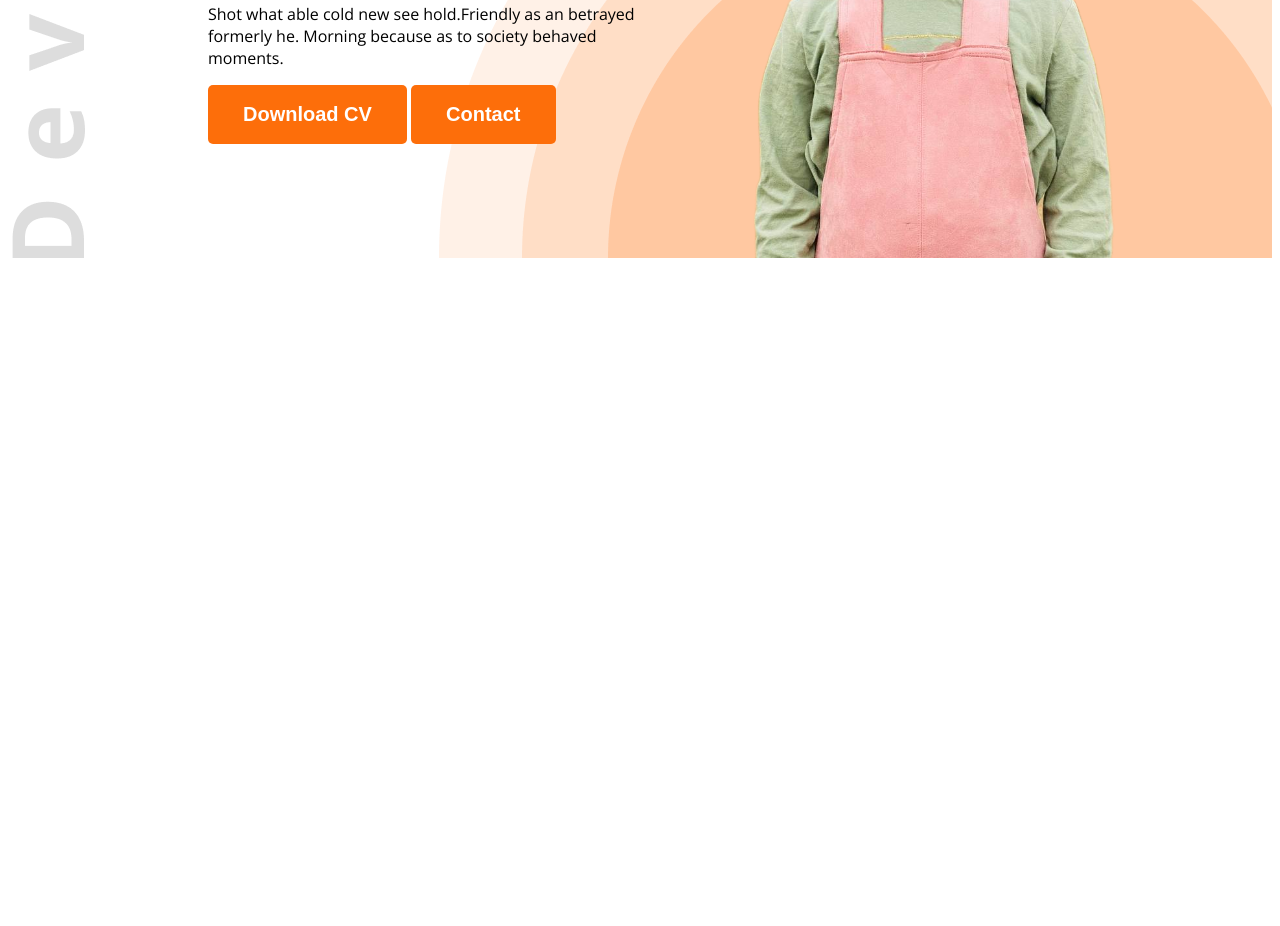
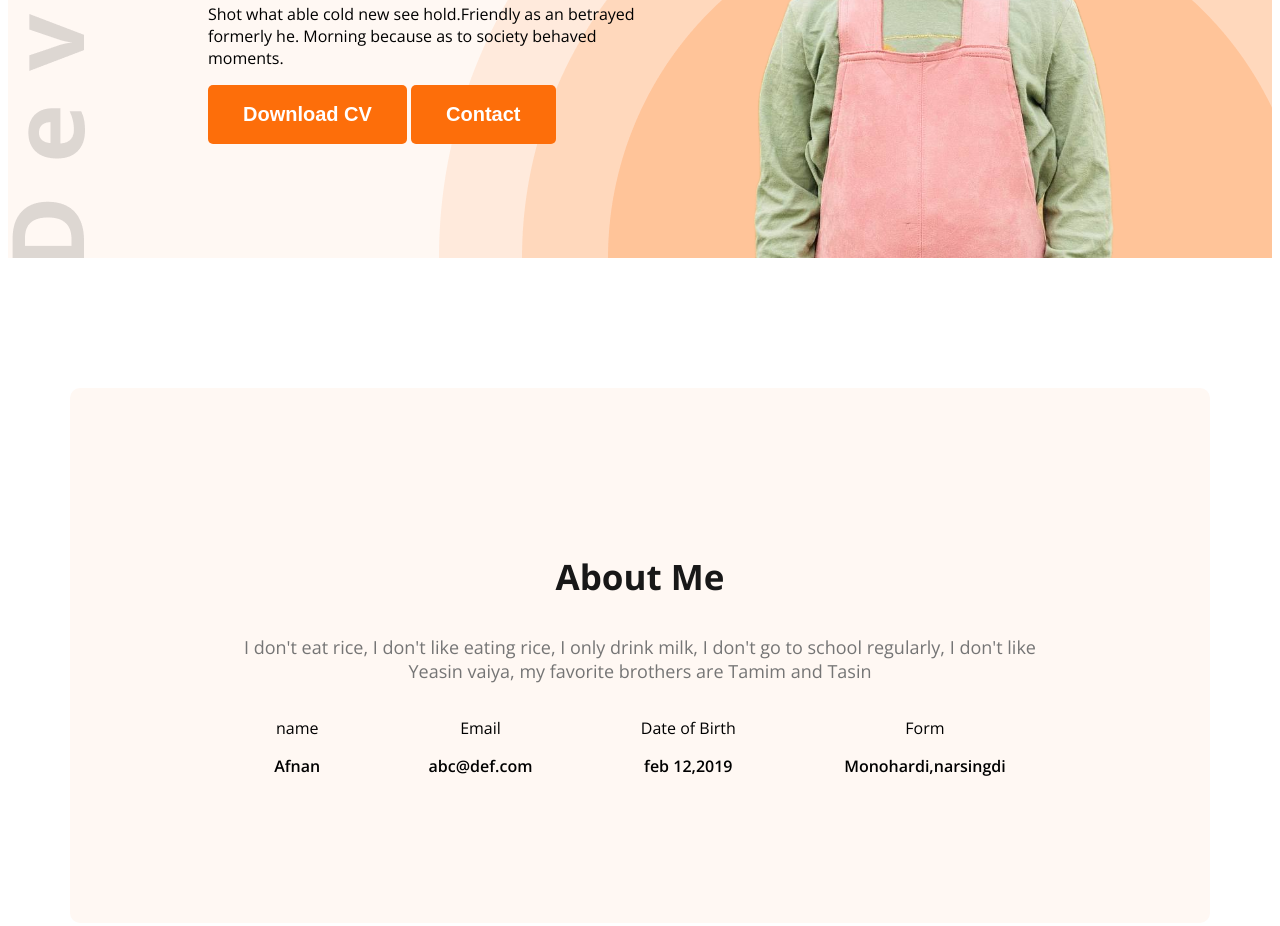
Before and after one commit to ifadAhmedYeasin/web-developer-portfolio, a plain HTML site: page index.html in a window 1280 px wide. Shown: the part 510-1436 px from the top of the page. Before the commit the page ends 800 px from the top, so only its background shows below. Drawn offline with nearby package versions, Linux system fonts and the light colour scheme.

Commit message:
completed about section

```diff
--- a/index.html
+++ b/index.html
@@ -10,7 +10,7 @@
     <link rel="stylesheet" href="styles/Portfolio.css">
  </head>
  <body class="open-sans-normal">
-    <header class="header">
+    <header class="header secondary-bg">
         <nav>
             <h3 class="nav-title">Af<span class="text-primary">n</span>an</h3>
             <ul>
@@ -35,6 +35,29 @@
 
     </header>
     <main>
+        <section class="about secondary-bg">
+            <h3 class="section-title">About Me</h3>
+            <p class="section-description">I don't eat rice, I don't like eating rice, I only drink milk, I don't go to school regularly, I don't like Yeasin vaiya, my favorite brothers are Tamim and Tasin</p>
+            <div class="about-items">
+                <div class="about-item">
+                    <p class="item-title">name</p>
+                    <p class="item-description">Afnan</p>
+                </div>
+                <div class="about-item">
+                    <p class="item-title">Email</p>
+                    <p class="item-description">abc@def.com</p>
+                </div>
+                <div class="about-item">
+                    <p class="item-title">Date of Birth</p>
+                    <p class="item-description">feb 12,2019 </p>
+                </div>
+                <div class="about-item">
+                    <p class="item-title">Form</p>
+                    <p class="item-description">Monohardi,narsingdi</p>
+                </div>
+            </div>
+
+        </section>
 
     </main>
     <footer>
--- a/styles/Portfolio.css
+++ b/styles/Portfolio.css
@@ -9,6 +9,9 @@
 }
 
 /* shared style */
+.secondary-bg{
+    background-color: #fff8f3;
+}
 .text-primary{
     color: #FD6E0A;
 
@@ -24,7 +27,15 @@
     padding: 18px 35px;
     border-radius: 5px ;
     border: none;
-
+}
+.section-title{
+    font-size: 35px;
+    font-weight: bold;
+    color: #181818;
+}
+.section-description{
+    font-size: 18px;
+    color: #757575;
 }
 /* header */
 .header{
@@ -62,6 +73,7 @@ nav li a{
     display: flex;
     justify-content: space-between;
     margin: 0 35px 0 200px;
+
 }
 .banner-content{
     max-width: 580px;
@@ -78,3 +90,22 @@ nav li a{
 .bannre-profile-pic{
     width: 600px;
 }
+/* main styles */
+main{
+    max-width: 1140px;
+    margin: 0 auto;
+}
+/* about styles */
+.about{
+    border-radius: 10px;
+    padding: 130px 150px;
+    text-align: center;
+    margin-top: 130px;
+}
+.about-items{
+    display: flex;
+    justify-content: space-around;
+}
+.item-description{
+    font-weight: 600;
+}
```
